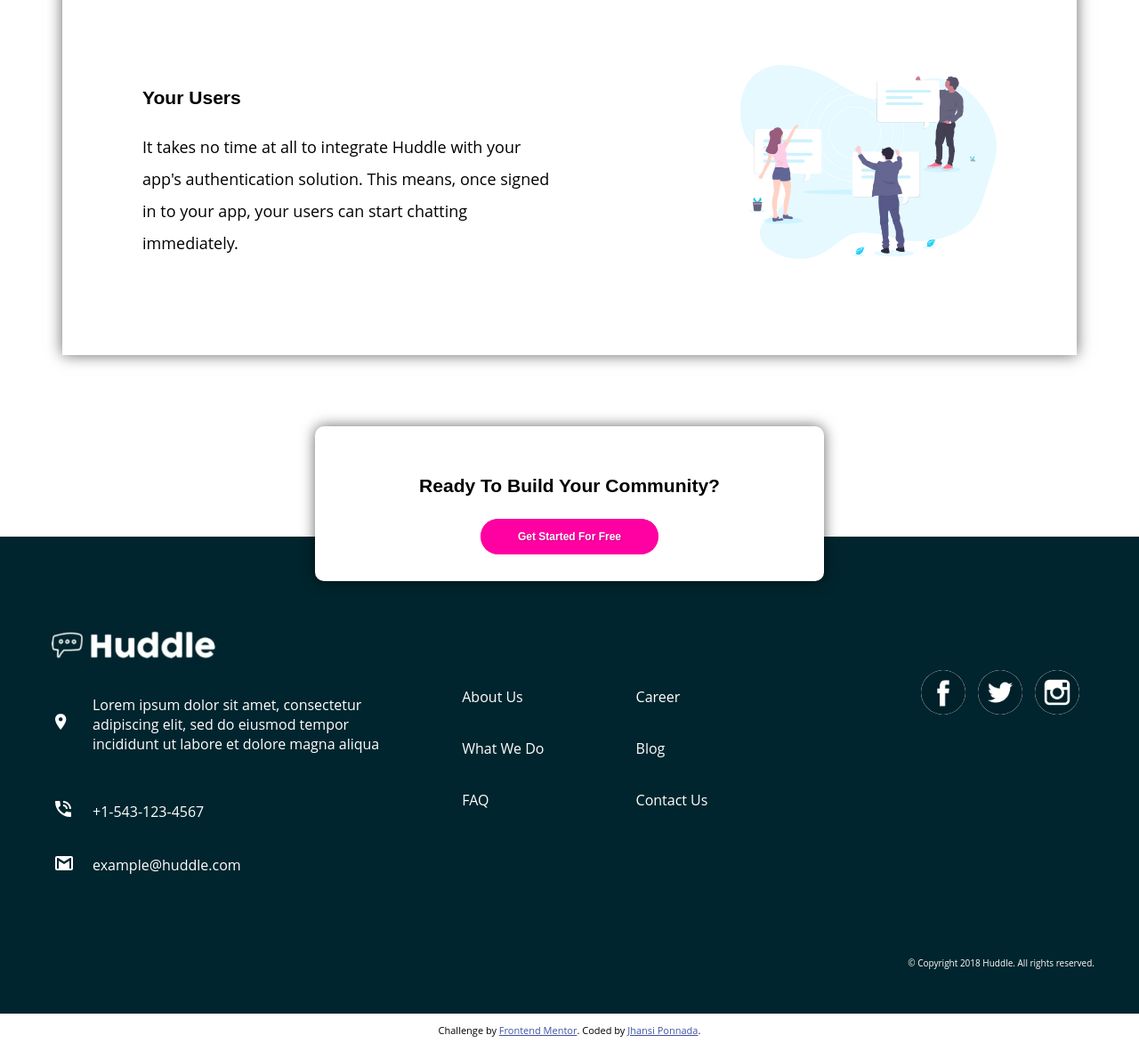
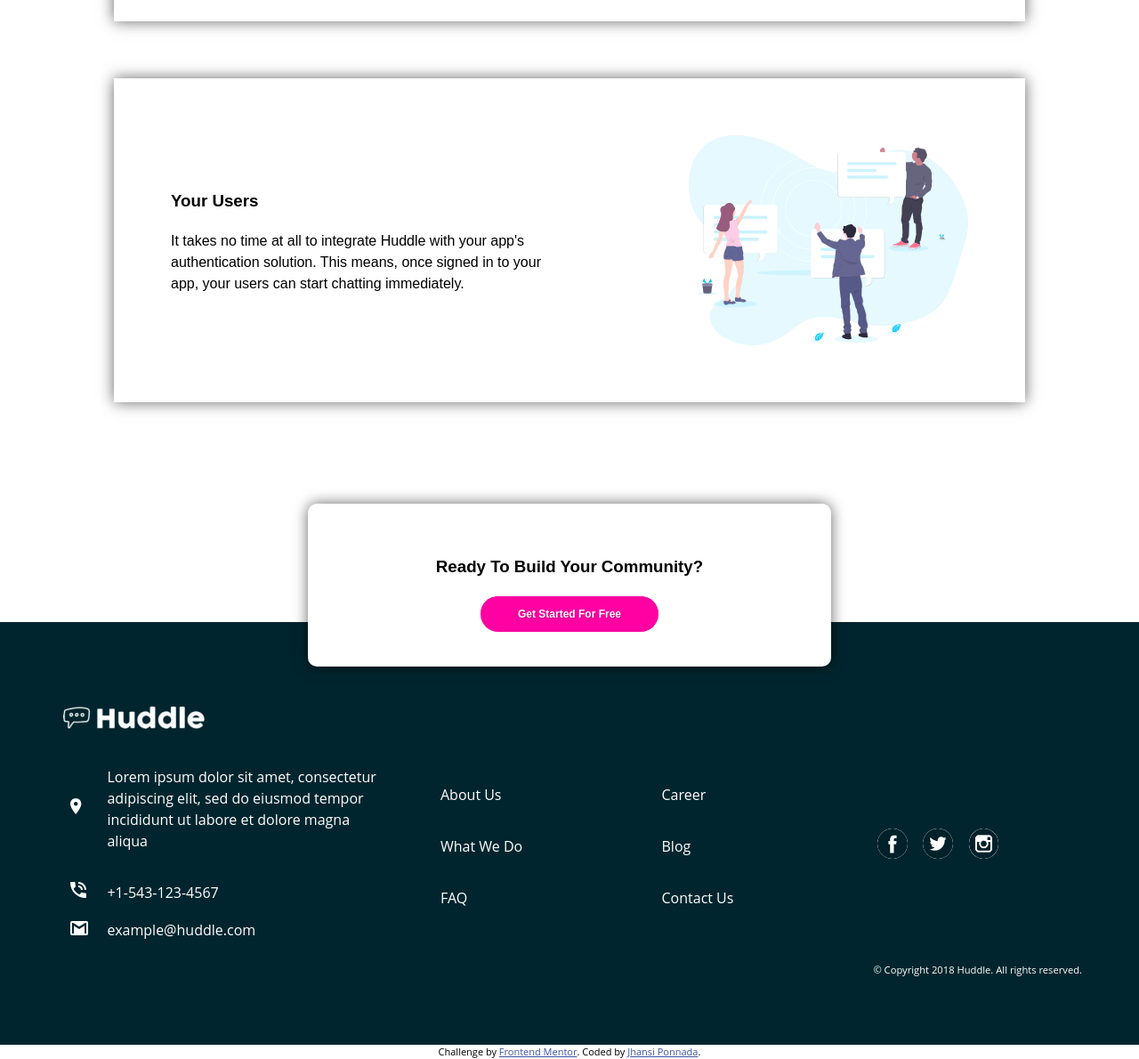
Before and after one commit to jhansi1/CSS_Challenge_1, a plain HTML site: page index.html in a window 1280 px wide. Shown: the part 1478-2668 px from the top of the page at 89% size. Drawn offline with Linux system fonts and the light colour scheme; a web font is replaced by a local one.

Commit message:
Modified the page using Flex Box concepts.

```diff
--- a/css/styles.css
+++ b/css/styles.css
@@ -10,170 +10,54 @@ h1, h2, h3 {
   font-weight: 600;
 }
 
+p {
+  line-height: 1.5;
+}
+
+/* top container */
 .top-container {
   background-image: url("../images/bg-hero-mobile.svg"),
     url("../images/bg-hero-desktop.svg");
+  background-color: #EBFBFF;
   margin-top: 0;
-  background-color: #EBFBFF;
+  padding-bottom: 5%;
   width: 100%;
-  position: relative;
-  padding-bottom: 45%;
+}
 
+.header {
+  display: flex;
+  justify-content: space-between;
+  padding: 3% 5%;
+}
+
+.top-logo-img {
+  width: 15%;
+  height: 15%;
+}
+
+.top-try-it-free {
+  width: 15%;
+  height: 15%;
+  margin: 0;
+}
+
+@media(min-width:568px) {
+  .main-content {
+    display: flex;
+    justify-content: space-between;
+    align-items: center;
+  }
 }
 
 .top-content {
-  width: 35%;
-  text-align: left;
-  /* display: inline-block; */
-  position: absolute;
-  left: 50px;
-  top: 140px;
-  font-size: 120%;
+  width: 30%;
   line-height: 1.25;
-}
-
-.top-logo-img {
-  height: 30px;
-  position: absolute;
-  top: 40px;
-  left: 50px;
-}
-
-.top-try-it-free {
-  width: 20%;
-  position: absolute;
-  top: 15px;
-  right: 10px;
-  /* left: 63em;
-  bottom: 2.5em; */
+  margin: 0 5%;
 }
 
 .illustration-mockups-img {
-  width: 45%;
-  position: absolute;
-  top: 100px;
-  right: 50px;
-
-}
-
-.middle-container {
-  font-size: 18px;
-}
-
-.middle-feature-row {
-  padding: 70px;
-  text-align: left;
-  line-height: 2;
-  margin: auto 0 auto 0;
-}
-
-.middle-block {
-  box-shadow: 0 0 1rem rgba(0, 0, 0, .6);
-  /* background-color: #f2f2f2; */
-  padding: 20px;
-  margin: 30px 70px;
-}
-
-.middle-image-1 {
-  width: 30%;
-  float: right;
-  margin-left: 200px;
-}
-
-.middle-image-2 {
-  width: 30%;
-  float: left;
-  margin-right: 200px;
-}
-
-.middle-image-3 {
-  width: 30%;
-  float: right;
-  margin-left: 200px;
-}
-
-.middle-addtional-details {
-  width: 40%;
-  position: relative;
-  top: 50px;
-  margin: 0 auto 0 auto;
-  text-align: center;
-  color: black;
-  background-color: white;
-  box-shadow: 0 0 1rem rgba(0, 0, 0, .6);
-  padding: 30px;
-  border-radius: 10px;
-  font-family: 'Poppins', sans-serif;
-}
-
-.bottom-container {
-  background-color: #00252E;
-  color: white;
-}
-
-.bottom-logo-img {
-  width: 200px;
-  height: 45px;
-}
-
-.footer-icons {
-  padding: 10px;
-}
-
-.footer-content {
-  padding: 10px;
-}
-
-.footer-content-2 {
-  padding-left: 100px;
-  padding-right: 100px;
-}
-
-.footer-all-rows-col-1 {
-  padding: 0 20px 0 0;
-}
-
-.footer-all-rows-col-2 {
-  padding: 0;
-  margin: 0;
-}
-
-.bottom-sub-container-1 {
-  width: 33.3%;
-  display: inline-block;
-  margin: 100px 20px 20px 50px;
-}
-
-.bottom-sub-container-2 {
-
-  display: inline;
-  position: absolute;
-  margin-top: 150px;
-  margin-left: 20px;
-}
-
-.bottom-sub-container-3 {
-  width: 200px;
-  display: inline-block;
-  position: absolute;
-  margin-top: 150px;
-  right: 50px;
-}
-
-.bottom-img {
-  width: 50px;
-  background-color: white;
-  border-radius: 100%;
-}
-
-.bottom-link {
-  padding: 5px;
-}
-
-.copyright {
-  font-size: 10px;
-  text-align: right;
-  padding: 50px;
+  width: 50%;
+  margin: 0 5%;
 }
 
 .button-1 {
@@ -258,4 +142,113 @@ h1, h2, h3 {
   top: 1px;
 }
 
-/* This button was generated using CSSButtonGenerator.com */
+/* middle container */
+.middle-block {
+  display: flex;
+  align-items: center;
+  box-shadow: 0 0 1rem rgba(0, 0, 0, .6);
+  margin: 5% 10%;
+  padding: 5%;
+}
+
+.middle-image-1 {
+  width: 35%;
+  height: 100%;
+  order: 2;
+}
+
+.middle-feature-1 {
+  margin-right: 15%;
+  order: 1;
+}
+
+.middle-image-2 {
+  width: 35%;
+  height: 100%;
+}
+
+.middle-feature-2 {
+  margin-left: 15%;
+}
+
+.middle-image-3 {
+  width: 35%;
+  height: 100%;
+  order: 2;
+}
+
+.middle-feature-3 {
+  color: black;
+  font-family: 'Poppins', sans-serif;
+  margin-right: 15%;
+  order: 1;
+}
+
+.middle-addtional-details {
+  width: 40%;
+  top: 50px;
+  margin: 0 auto 0 auto;
+  text-align: center;
+  color: black;
+  background-color: white;
+  box-shadow: 0 0 1rem rgba(0, 0, 0, .6);
+  border-radius: 10px;
+  font-family: 'Poppins', sans-serif;
+  position: relative;
+  padding: 3%;
+}
+
+/* bottom container */
+.bottom-container {
+  background-color: #00252E;
+  color: white;
+  padding: 7% 5% 5%;
+}
+
+@media(min-width:568px) {
+  .bottom-main-content {
+    display: flex;
+    align-items: center;
+  }
+}
+
+.bottom-logo-img {
+  width: 15%;
+  height: 15%;
+}
+
+.bottom-sub-container-1 {
+  width: 40%;
+  margin: 1% 1%;
+  flex: 1.7;
+}
+
+.bottom-sub-container {
+  width: 40%;
+  margin: 1% 1%;
+  flex: 1;
+}
+
+.copyright {
+  text-align: right;
+  font-size: 0.7rem;
+}
+
+.bottom-img {
+  width: 15%;
+  background-color: white;
+  border-radius: 100%;
+  margin: 0 3%;
+}
+
+.footer-all-rows-col {
+  width: 100%;
+}
+
+.footer-content {
+  padding: 0 5%;
+}
+
+.attribution {
+  margin: 0;
+}
--- a/index.html
+++ b/index.html
@@ -25,13 +25,17 @@
 </head>
 
 <body>
+  <!-- top container -->
+
   <div class="top-container">
+    <div class="header">
       <img class="top-logo-img" src="images/logo.svg" alt="logo-img">
+      <div>
+        <p class="top-try-it-free"> <a href="#" class="button-2">Try It Free</a></p>
+      </div>
+    </div>
 
-
-
-    <p class="top-try-it-free"> <a href="#" class="button-2">Try It Free</a></p>
-
+    <div class="main-content">
       <div class="top-content">
 
         <h1>Build The Community Your Fans Will Love</h1>
@@ -41,27 +45,35 @@
         <a href="#" class="button-1">Get Started For Free</a>
         <!-- HACK: use code button generator -->
       </div>
+
       <img class="illustration-mockups-img" src="images/illustration-mockups.svg" alt="illustration-mockups-img">
+
+    </div>
   </div>
 
+  <!-- middle container -->
 
   <div class="middle-container">
 
     <div class="middle-block">
 
-      <div class="middle-feature-row">
+
 
       <img class="middle-image-1" src="images/illustration-grow-together.svg" alt="illustration-grow-together-img">
+      <div class="middle-feature-1">
 
         <h3>Grow Together</h3>
 
         <p>Generate meaningful discussions with your audience and build a strong, loyal community.
           Think of the insightful conversations you miss out on with a feedback form.</p>
+
       </div>
+
     </div>
     <div class="middle-block">
-      <div class="middle-feature-row">
+
       <img class="middle-image-2" src="images/illustration-flowing-conversation.svg" alt="illustration-flowing-conversation-img">
+      <div class="middle-feature-2">
 
         <h3>Flowing Conversations</h3>
 
@@ -69,33 +81,40 @@
           have just-in-time loading for a more natural flow.</p>
 
       </div>
+
     </div>
     <div class="middle-block">
 
-      <div class="middle-feature-row">
+
       <img class="middle-image-3" src="images/illustration-your-users.svg" alt="illustration-your-users-img">
 
+      <div class="middle-feature-3">
         <h3>Your Users</h3>
 
         <p>It takes no time at all to integrate Huddle with your app's authentication solution.
           This means, once signed in to your app, your users can start chatting immediately.</p>
 
       </div>
+
     </div>
+
+  </div>
+
   <div class="middle-addtional-details">
     <h3>Ready To Build Your Community?</h3>
     <a href="#" class="button-1">Get Started For Free</a> <!-- HACK: use code button generator -->
   </div>
-  </div>
+
+  <!-- bottom container -->
 
   <div class="bottom-container">
-
-    <div class="bottom-sub-container-1">
 
     <img class="bottom-logo-img" src="images/bottom_logo.PNG" alt="bottom-logo-img">
 
 
-      <table class="footer-all-rows-col-1">
+    <div class="bottom-main-content">
+      <div class="bottom-sub-container-1">
+        <table class="footer-all-rows-col">
           <tbody>
             <tr>
               <td class="footer-icons"> <img src="images/icon-location.svg" alt="icon-location"> </td>
@@ -118,47 +137,52 @@
           </tbody>
         </table>
       </div>
-    <div class="bottom-sub-container-2">
-      <table class="footer-all-rows-col-2">
+      <div class="bottom-sub-container">
+        <table class="footer-all-rows-col">
           <tr>
-          <td class="footer-content-1">
+            <td class="footer-content">
               <p>About Us</p>
             </td>
-          <td class="footer-content-2">
+          </tr>
+          <tr>
+            <td class="footer-content">
+              <p>What We Do</p>
+            </td>
+          </tr>
+          <tr>
+            <td class="footer-content">
+              <p>FAQ</p>
+            </td>
+          </tr>
+        </table>
+      </div>
+      <div class="bottom-sub-container">
+        <table class="footer-all-rows-col">
+          <tr>
+            <td class="footer-content">
               <p>Career</p>
             </td>
           </tr>
           <tr>
-          <td class="footer-content-1">
-            <p>What We Do</p>
-          </td>
-          <td class="footer-content-2">
+            <td class="footer-content">
               <p>Blog</p>
             </td>
           </tr>
           <tr>
-          <td class="footer-content-1">
-            <p>FAQ</p>
-          </td>
-          <td class="footer-content-2">
+            <td class="footer-content">
               <p>Contact Us</p>
             </td>
           </tr>
         </table>
       </div>
-    <div class="bottom-sub-container-3">
+      <div class="bottom-sub-container">
         <a class="bottom-link" href="https://www.facebook.com" target="_blank"><img class="bottom-img" src="images/facebook-logo-button.png" alt="facebook-logo-button"></a>
         <a class="bottom-link" href="#"><img class="bottom-img" src="images/twitter-logo-button.png" alt="twitter-logo-button"></a>
         <a class="bottom-link" href="#"><img class="bottom-img" src="images/instagram-logo.png" alt="instagram-logo"></a>
-
       </div>
-
+    </div>
     <p class="copyright">&copy; Copyright 2018 Huddle. All rights reserved.</p>
   </div>
-
-
-
-
 
   <footer>
     <p class="attribution">
@@ -166,6 +190,7 @@
       Coded by <a href="#">Jhansi Ponnada</a>.
     </p>
   </footer>
+
 </body>
 
 </html>
```
Lines whose indentation alone changed are shown as unchanged.
